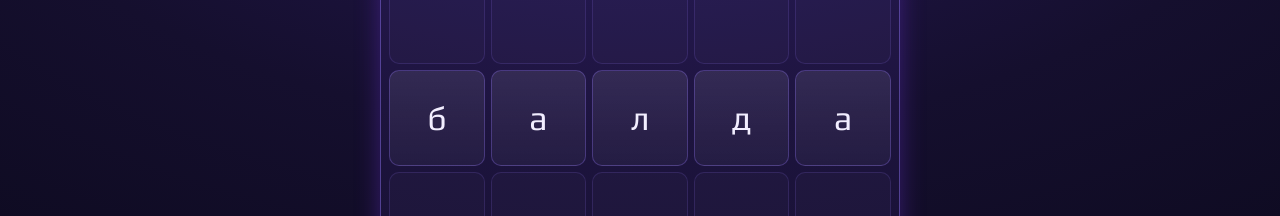
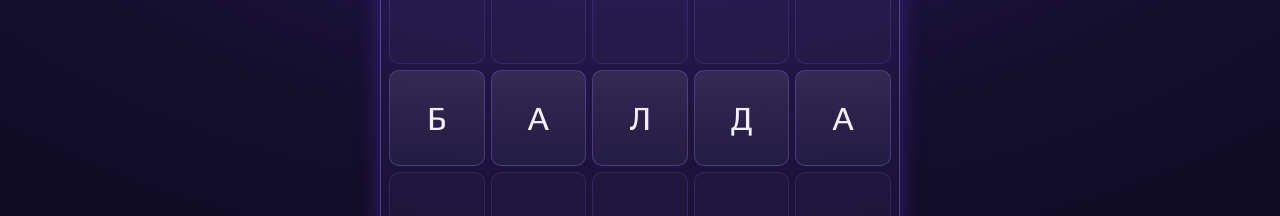
Before and after one commit to 8785496/balda-react, a React (Vite) app: page / in a window 1280 px wide. Shown: the part 206-422 px from the top of the page. Built offline with nearby package versions, Linux system fonts and the light colour scheme.

Commit message:
Board letters render uppercase (display-only; board state and dictionaries stay lowercase)

```diff
--- a/src/styles/index.css
+++ b/src/styles/index.css
@@ -693,6 +693,8 @@ button:disabled {
 
 .cell {
   font-family: 'Play', sans-serif;
+  /* display-only: the board state and the dictionaries stay lowercase */
+  text-transform: uppercase;
   font-size: clamp(20px, 7vw, 34px);
   line-height: 1;
   aspect-ratio: 1;
```
